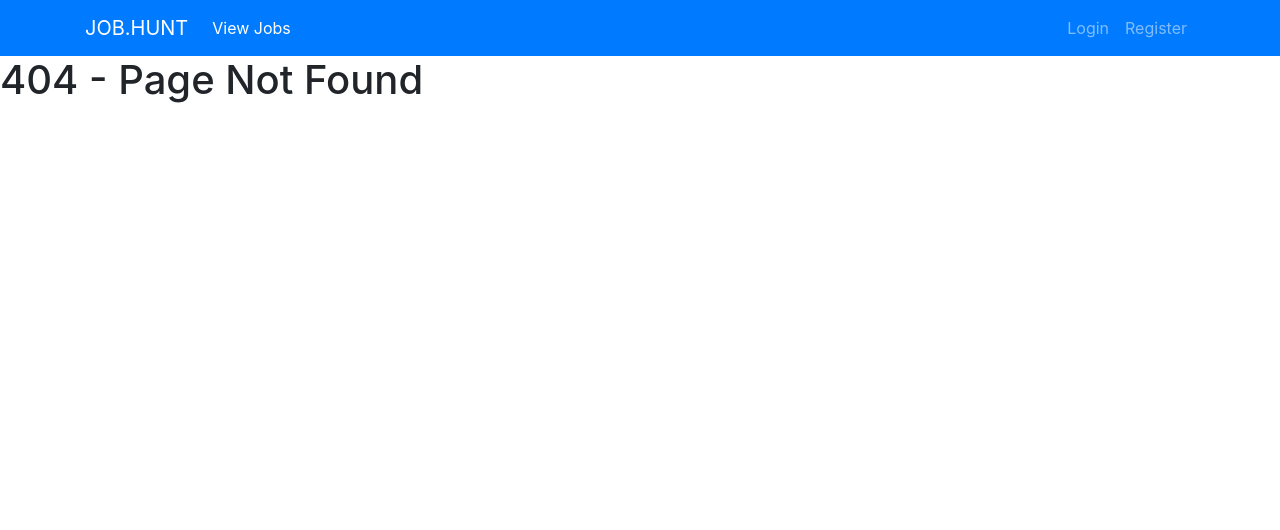
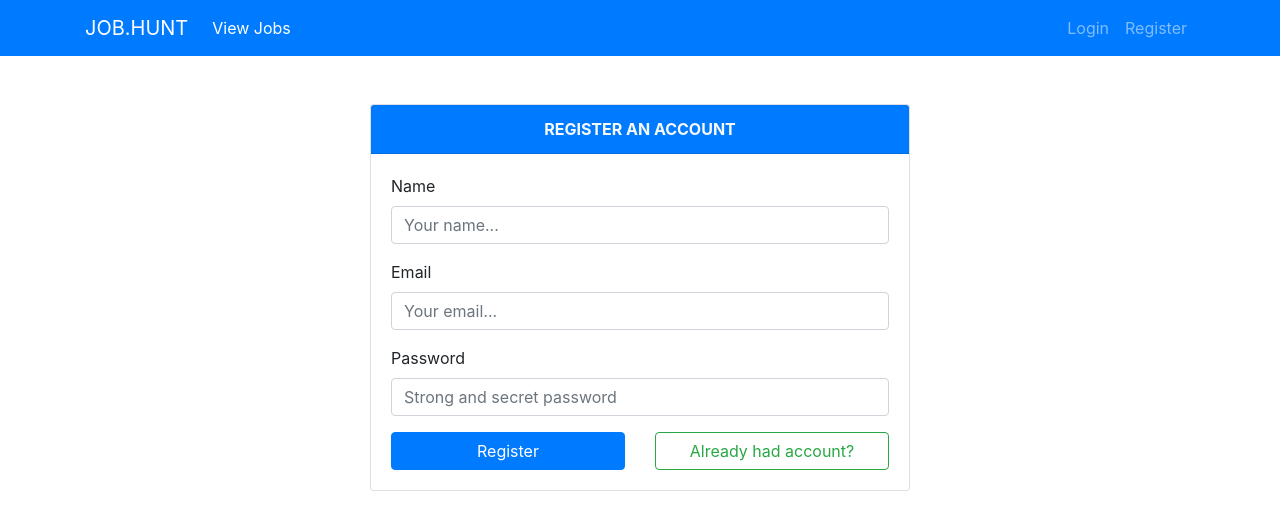
Before and after one commit to petehouston/mean-jobhunt, an Angular app in the folder client/: page /register in a window 1280 px wide. Before the commit this address led to /notfound. Shown: the top 530 px of the page. Built offline with nearby package versions, Linux system fonts and the light colour scheme.

Commit message:
Fix #11: complete register page UI

```diff
--- a/client/src/app/app-routing.module.ts
+++ b/client/src/app/app-routing.module.ts
@@ -3,11 +3,13 @@ import { Routes, RouterModule } from '@angular/router';
 import {NotFoundComponent} from "./not-found/not-found.component";
 import {HomeComponent} from "./home/home.component";
 import {LoginPageComponent} from "./login-page/login-page.component";
+import {RegisterPageComponent} from "./register-page/register-page.component";
 
 
 const routes: Routes = [
   { path: '', component: HomeComponent },
   { path: 'login', component: LoginPageComponent },
+  { path: 'register', component: RegisterPageComponent },
   { path: 'notfound', component: NotFoundComponent },
   { path: '**', redirectTo: 'notfound' }
 ];
--- a/client/src/app/app.component.html
+++ b/client/src/app/app.component.html
@@ -17,7 +17,7 @@
             <a class="nav-link" [routerLink]="['/', 'login']">Login</a>
           </li>
           <li class="nav-item">
-            <a class="nav-link" href="">Register</a>
+            <a class="nav-link" [routerLink]="['/', 'register']">Register</a>
           </li>
         </ul>
       </div>
--- a/client/src/app/app.module.ts
+++ b/client/src/app/app.module.ts
@@ -7,13 +7,15 @@ import {HttpClientModule} from "@angular/common/http";
 import { HomeComponent } from './home/home.component';
 import { NotFoundComponent } from './not-found/not-found.component';
 import { LoginPageComponent } from './login-page/login-page.component';
+import { RegisterPageComponent } from './register-page/register-page.component';
 
 @NgModule({
   declarations: [
     AppComponent,
     HomeComponent,
     NotFoundComponent,
-    LoginPageComponent
+    LoginPageComponent,
+    RegisterPageComponent
   ],
   imports: [
     BrowserModule,
--- /dev/null
+++ b/client/src/app/register-page/register-page.component.html
@@ -0,0 +1,36 @@
+<div class="container">
+  <div class="row">
+    <div class="col-md-6 offset-md-3 py-5">
+      <div class="card">
+        <div class="card-header bg-primary text-light text-center text-uppercase">
+          <strong>Register an Account</strong>
+        </div>
+
+        <div class="card-body">
+          <form>
+            <div class="form-group">
+              <label for="name">Name</label>
+              <input type="text" class="form-control" id="name" aria-describedby="name" placeholder="Your name...">
+            </div>
+            <div class="form-group">
+              <label for="email">Email</label>
+              <input type="email" class="form-control" id="email" aria-describedby="email" placeholder="Your email...">
+            </div>
+            <div class="form-group">
+              <label for="password">Password</label>
+              <input type="password" class="form-control" id="password" placeholder="Strong and secret password">
+            </div>
+            <div class="row">
+              <div class="col-md-6">
+                <button type="submit" class="btn btn-primary btn-block">Register</button>
+              </div>
+              <div class="col-md-6">
+                <a class="btn btn-outline-success btn-block text-success" [routerLink]="['/', 'login']">Already had account?</a>
+              </div>
+            </div>
+          </form>
+        </div>
+      </div>
+    </div>
+  </div>
+</div>
--- /dev/null
+++ b/client/src/app/register-page/register-page.component.ts
@@ -0,0 +1,15 @@
+import { Component, OnInit } from '@angular/core';
+
+@Component({
+  selector: 'app-register-page',
+  templateUrl: './register-page.component.html',
+  styleUrls: ['./register-page.component.css']
+})
+export class RegisterPageComponent implements OnInit {
+
+  constructor() { }
+
+  ngOnInit() {
+  }
+
+}
```
Also changed, not shown: client/src/app/register-page/register-page.component.css (added).
